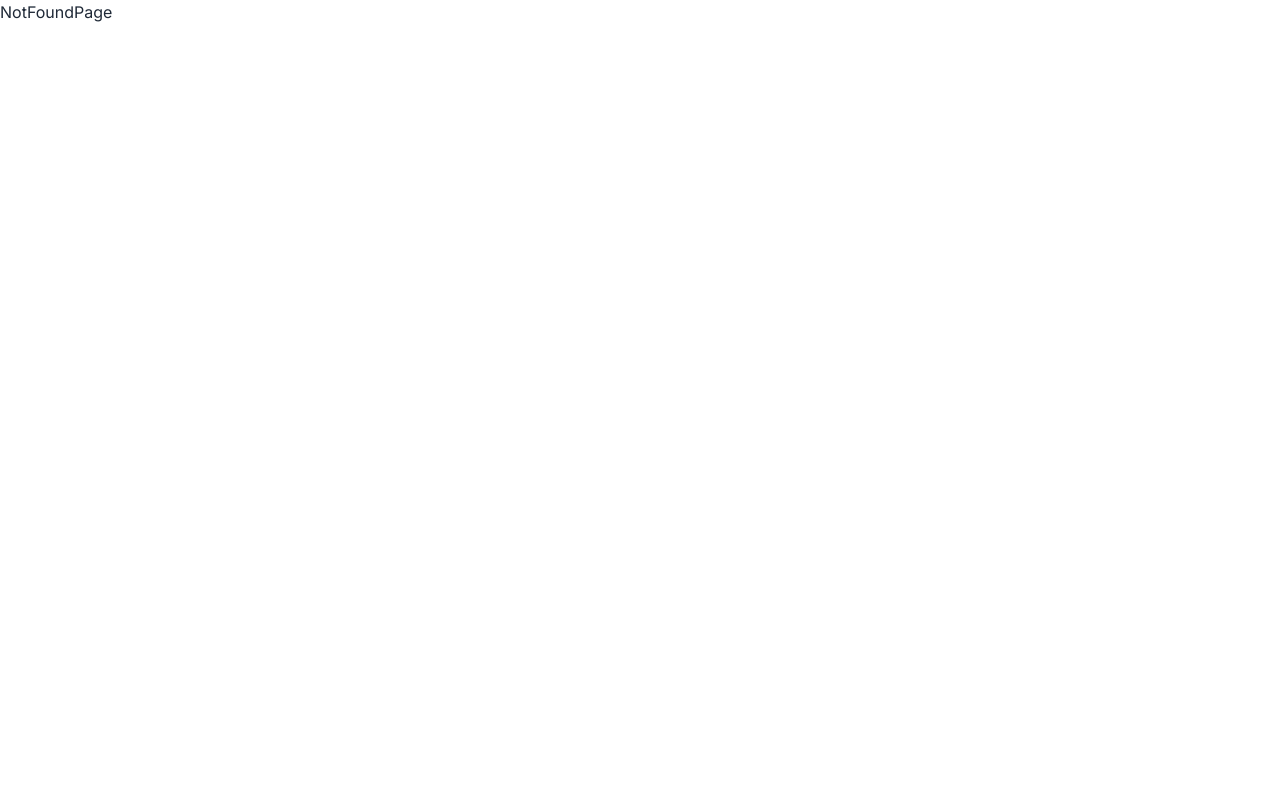
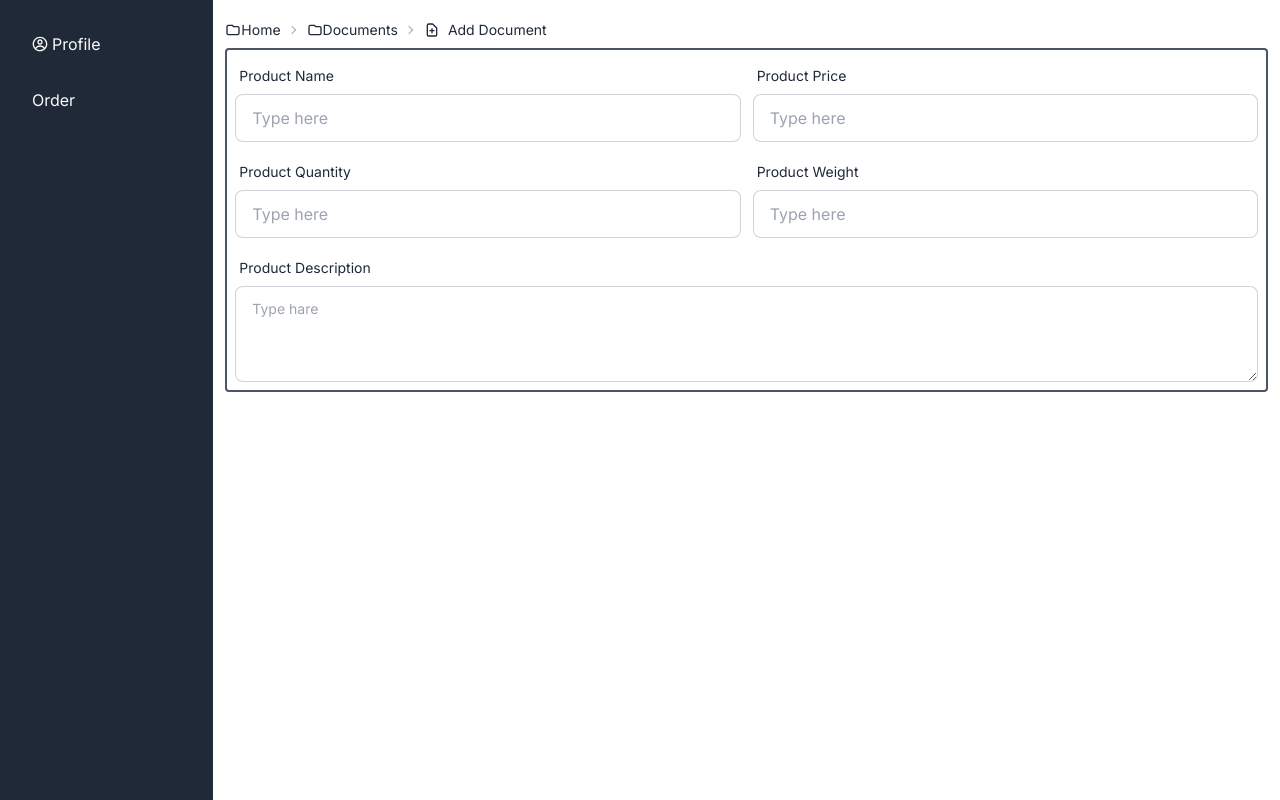
Before and after one commit to DiprodipDas/Bangla_Mart_Project, a Next.js app: page /product/create-product in a window 1280 px wide. Before the commit this address had no page. Built offline with nearby package versions, Linux system fonts and the light colour scheme.

Commit message:
product create page design done

```diff
--- /dev/null
+++ b/src/app/(withlayout)/layout.tsx
@@ -0,0 +1,30 @@
+"use client";
+
+import { CgProfile } from "react-icons/cg";
+
+const DashboardLayout = ({ children }: { children: React.ReactNode }) => {
+  return (
+    <div className='grid grid-cols-12 '>
+      <div className='col-span-2 h-screen bg-gray-800 text-zinc-50'>
+        <div className='side-bar'>
+          <ul className='p-2 m-2  '>
+            <li className='rounded-lg p-4 hover:bg-gray-700 focus:bg-green-300 '>
+              <div className="flex items-center gap-1">
+                <div>
+                  <CgProfile />
+                </div>
+                <div>Profile</div>
+              </div>
+            </li>
+            <li className='rounded-lg p-4 hover:bg-gray-700 focus:bg-green-300'>
+              Order
+            </li>
+            <li></li>
+          </ul>
+        </div>
+      </div>
+      <div className='col-span-10'>{children}</div>
+    </div>
+  );
+};
+export default DashboardLayout;
--- /dev/null
+++ b/src/app/(withlayout)/order/page.tsx
@@ -0,0 +1,10 @@
+"use client";
+const OrderPage = () => {
+  return (
+    <div>
+      <h1>Welcome back to your OrderPage</h1>
+    </div>
+  );
+};
+
+export default OrderPage;
--- /dev/null
+++ b/src/app/(withlayout)/product/create-product/page.tsx
@@ -0,0 +1,137 @@
+"use client";
+const CreateProductPage = () => {
+  return (
+    <div className=' p-3'>
+      <div>
+        <div className='text-sm breadcrumbs'>
+          <ul>
+            <li>
+              <a>
+                <svg
+                  xmlns='http://www.w3.org/2000/svg'
+                  fill='none'
+                  viewBox='0 0 24 24'
+                  className='w-4 h-4 stroke-current'
+                >
+                  <path
+                    strokeLinecap='round'
+                    strokeLinejoin='round'
+                    strokeWidth='2'
+                    d='M3 7v10a2 2 0 002 2h14a2 2 0 002-2V9a2 2 0 00-2-2h-6l-2-2H5a2 2 0 00-2 2z'
+                  ></path>
+                </svg>
+                Home
+              </a>
+            </li>
+            <li>
+              <a>
+                <svg
+                  xmlns='http://www.w3.org/2000/svg'
+                  fill='none'
+                  viewBox='0 0 24 24'
+                  className='w-4 h-4 stroke-current'
+                >
+                  <path
+                    strokeLinecap='round'
+                    strokeLinejoin='round'
+                    strokeWidth='2'
+                    d='M3 7v10a2 2 0 002 2h14a2 2 0 002-2V9a2 2 0 00-2-2h-6l-2-2H5a2 2 0 00-2 2z'
+                  ></path>
+                </svg>
+                Documents
+              </a>
+            </li>
+            <li>
+              <span className='inline-flex gap-2 items-center'>
+                <svg
+                  xmlns='http://www.w3.org/2000/svg'
+                  fill='none'
+                  viewBox='0 0 24 24'
+                  className='w-4 h-4 stroke-current'
+                >
+                  <path
+                    strokeLinecap='round'
+                    strokeLinejoin='round'
+                    strokeWidth='2'
+                    d='M9 13h6m-3-3v6m5 5H7a2 2 0 01-2-2V5a2 2 0 012-2h5.586a1 1 0 01.707.293l5.414 5.414a1 1 0 01.293.707V19a2 2 0 01-2 2z'
+                  ></path>
+                </svg>
+                Add Document
+              </span>
+            </li>
+          </ul>
+        </div>
+      </div>
+      <div className=' border-solid border-2 rounded border-gray-600'>
+        <form className='p-2'>
+          <div className='grid grid-cols-2 gap-3'>
+            <div>
+              <label className='form-control w-full '>
+                <div className='label'>
+                  <span className='label-text'>Product Name</span>
+                </div>
+                <input
+                  type='text'
+                  name='productName'
+                  placeholder='Type here'
+                  className='input input-bordered w-full '
+                />
+              </label>
+            </div>
+
+            <div>
+              <label className='form-control w-full '>
+                <div className='label'>
+                  <span className='label-text'>Product Price</span>
+                </div>
+                <input
+                  type='text'
+                  placeholder='Type here'
+                  className='input input-bordered w-full '
+                />
+              </label>
+            </div>
+            <div>
+              <label className='form-control w-full '>
+                <div className='label'>
+                  <span className='label-text'>Product Quantity</span>
+                </div>
+                <input
+                  type='number'
+                  placeholder='Type here'
+                  className='input input-bordered w-full '
+                />
+              </label>
+            </div>
+            <div>
+              <label className='form-control w-full '>
+                <div className='label'>
+                  <span className='label-text'>Product Weight</span>
+                </div>
+                <input
+                  type='number'
+                  placeholder='Type here'
+                  className='input input-bordered w-full '
+                />
+              </label>
+            </div>
+            <div className='col-span-2'>
+              <label className='form-control w-full '>
+                <div className='label'>
+                  <span className='label-text'>Product Description</span>
+                </div>
+                <textarea
+                  name='description'
+                  className='textarea textarea-bordered h-24 w-full'
+                  placeholder='Type hare'
+                ></textarea>
+              </label>
+            </div>
+          </div>
+        </form>
+      </div>
+    </div>
+  );
+};
+
+export default CreateProductPage;
--- /dev/null
+++ b/src/app/(withlayout)/profile/page.tsx
@@ -0,0 +1,10 @@
+"use client";
+const ProfilePage = () => {
+  return (
+    <div>
+      <h1>Welcome back to your profile</h1>
+    </div>
+  );
+};
+
+export default ProfilePage;
```
Also changed, not shown: src/(withLayout)/layout.tsx (deleted, +0 -7 lines), src/(withLayout)/profile/page.tsx (deleted, +0 -9 lines).
